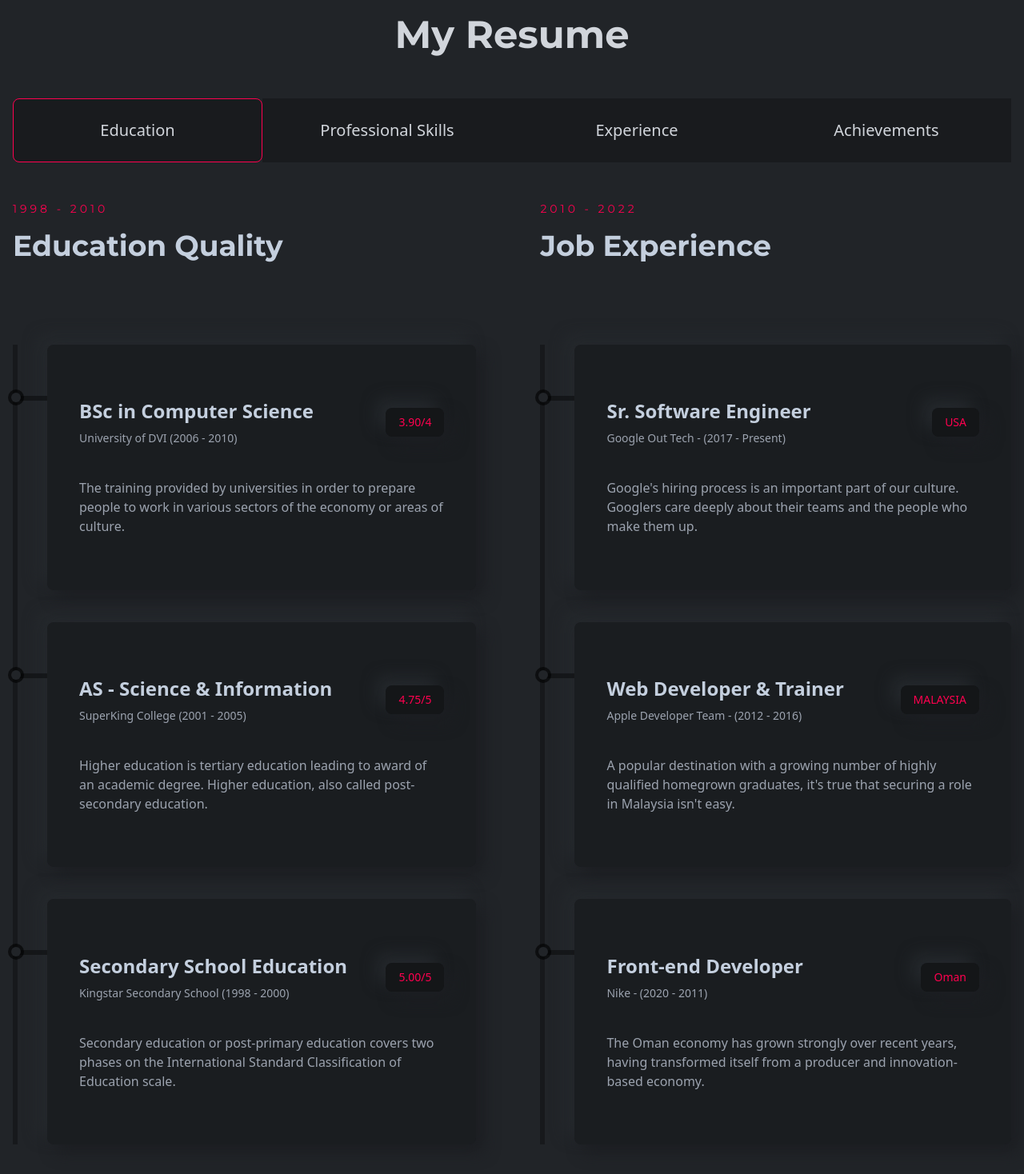
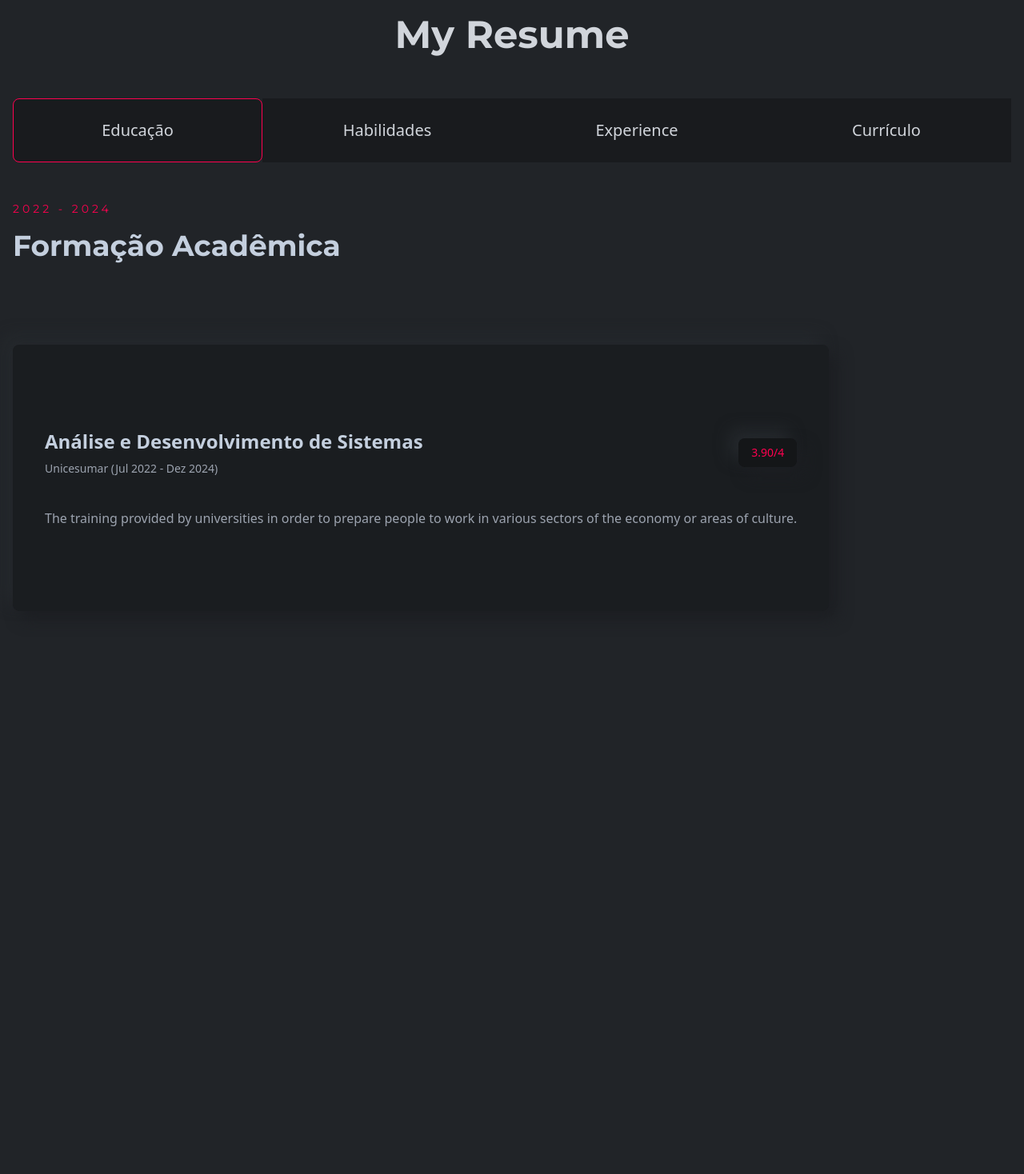
Before and after one commit to Lul4t3ch/portfolio-website, a React (Create React App) app: page / in a window 1280 px wide. Shown: the part 782-2250 px from the top of the page at 80% size. Built offline with nearby package versions, Linux system fonts and the light colour scheme.

Commit message:
alterações no projeto em andamento

```diff
--- a/src/App.js
+++ b/src/App.js
@@ -1,8 +1,6 @@
 import React from "react";
 import Banner from "./components/banner/Banner";
 import Contact from "./components/contact/Contact";
-import Features from "./components/features/Features";
-import Footer from "./components/footer/Footer";
 import FooterBottom from "./components/footer/FooterBottom";
 import Navbar from "./components/navbar/Navbar";
 import Projects from "./components/projects/Projects";
@@ -17,7 +15,6 @@ function App() {
         <Resume />
         <Projects />
         <Contact />
-        <Footer />
         <FooterBottom />
       </div>
     </div>
--- a/src/components/banner/Media.jsx
+++ b/src/components/banner/Media.jsx
@@ -10,13 +10,19 @@ const Media = () => {
           </h2>
           <div className="flex gap-4">
             <span className="bannerIcon">
-              <FaLinkedinIn />
+              <a href="https://www.linkedin.com/in/luishenrique-dev/">
+                <FaLinkedinIn />
+              </a>
             </span>
             <span className="bannerIcon">
+              <a href="https://api.whatsapp.com/send?phone=5575998535323&text=">
               <FaWhatsapp />
+              </a>
             </span>
             <span className="bannerIcon">
+              <a href="https://github.com/Lul4t3ch">
               <FaGithub />
+              </a>
             </span>
           </div>
         </div>
--- a/src/components/contact/Contact.js
+++ b/src/components/contact/Contact.js
@@ -51,7 +51,7 @@ const Contact = () => {
       className="w-full py-20 border-b-[1px] border-b-black"
     >
       <div className="flex justify-center items-center text-center">
-        <Title title="CONTACT" des="Contact With Me" />
+        <Title title="CONTATO" des="CONTATO POR EMAIL" />
       </div>
       <div className="w-full">
         <div className="w-full h-auto flex flex-col lgl:flex-row justify-between">
@@ -71,7 +71,7 @@ const Contact = () => {
               <div className="w-full flex flex-col lgl:flex-row gap-10">
                 <div className="w-full lgl:w-1/2 flex flex-col gap-4">
                   <p className="text-sm text-gray-400 uppercase tracking-wide">
-                    Your name
+                    Seu nome
                   </p>
                   <input
                     onChange={(e) => setUsername(e.target.value)}
@@ -85,7 +85,7 @@ const Contact = () => {
                 </div>
                 <div className="w-full lgl:w-1/2 flex flex-col gap-4">
                   <p className="text-sm text-gray-400 uppercase tracking-wide">
-                    Phone Number
+                    Telefone
                   </p>
                   <input
                     onChange={(e) => setPhoneNumber(e.target.value)}
@@ -114,7 +114,7 @@ const Contact = () => {
               </div>
               <div className="flex flex-col gap-4">
                 <p className="text-sm text-gray-400 uppercase tracking-wide">
-                  Subject
+                  Assunto
                 </p>
                 <input
                   onChange={(e) => setSubject(e.target.value)}
@@ -128,7 +128,7 @@ const Contact = () => {
               </div>
               <div className="flex flex-col gap-4">
                 <p className="text-sm text-gray-400 uppercase tracking-wide">
-                  Message
+                  Mensagem
                 </p>
                 <textarea
                   onChange={(e) => setMessage(e.target.value)}
@@ -145,7 +145,7 @@ const Contact = () => {
                   onClick={handleSend}
                   className="w-full h-12 bg-[#141518] rounded-lg text-base text-gray-400 tracking-wider uppercase hover:text-white duration-300 hover:border-[1px] hover:border-designColor border-transparent"
                 >
-                  Send Message
+                  Enviar mensagem
                 </button>
               </div>
               {errMsg && (
--- a/src/components/contact/ContactLeft.js
+++ b/src/components/contact/ContactLeft.js
@@ -1,5 +1,5 @@
 import React from 'react'
-import { FaFacebookF, FaTwitter, FaLinkedinIn } from "react-icons/fa";
+import { FaGithub, FaWhatsapp, FaLinkedinIn } from "react-icons/fa";
 import { contactImg } from "../../assets/index";
 
 const ContactLeft = () => {
@@ -11,32 +11,38 @@ const ContactLeft = () => {
         alt="contactImg"
       />
       <div className="flex flex-col gap-4">
-        <h3 className="text-3xl font-bold text-white">John Doe</h3>
+        <h3 className="text-3xl font-bold text-white">Luis Henrique</h3>
         <p className="text-lg font-normal text-gray-400">
-          MERN Stack Developer
+          DESENVOLVEDOR WEB
         </p>
         <p className="text-base text-gray-400 tracking-wide">
           Lorem ipsum, dolor sit amet consectetur adipisicing elit. Facilis
           ipsam autem cumque, accusantium dicta odio.
         </p>
         <p className="text-base text-gray-400 flex items-center gap-2">
-          Phone: <span className="text-lightText">+968 97859628</span>
+          Phone: <span className="text-lightText">+55 (75) 998535323</span>
         </p>
         <p className="text-base text-gray-400 flex items-center gap-2">
-          Email: <span className="text-lightText">noor.jsdivs@gmail.com</span>
+          Email: <span className="text-lightText">luissantosmatos15@gmail.com</span>
         </p>
       </div>
       <div className="flex flex-col gap-4">
         <h2 className="text-base uppercase font-titleFont mb-4">Find me in</h2>
         <div className="flex gap-4">
           <span className="bannerIcon">
-            <FaFacebookF />
+          <a href="https://www.linkedin.com/in/luishenrique-dev/">
+            <FaLinkedinIn />
+          </a>
           </span>
           <span className="bannerIcon">
-            <FaTwitter />
+          <a href="https://api.whatsapp.com/send?phone=5575998535323&text=">
+            <FaWhatsapp />
+          </a>
           </span>
           <span className="bannerIcon">
-            <FaLinkedinIn />
+          <a href="https://github.com/Lul4t3ch">
+            <FaGithub />
+          </a>
           </span>
         </div>
       </div>
--- a/src/components/resume/Education.js
+++ b/src/components/resume/Education.js
@@ -12,55 +12,15 @@ const Education = () => {
       {/* part one */}
       <div>
         <div className="py-6 lgl:py-12 font-titleFont flex flex-col gap-4">
-          <p className="text-sm text-designColor tracking-[4px]">1998 - 2010</p>
-          <h2 className="text-3xl md:text-4xl font-bold">Education Quality</h2>
+          <p className="text-sm text-designColor tracking-[4px]">2022 - 2024</p>
+          <h2 className="text-3xl md:text-4xl font-bold">Formação Acadêmica</h2>
         </div>
-        <div className="mt-6 lgl:mt-14 w-full h-[1000px] border-l-[6px] border-l-black border-opacity-30 flex flex-col gap-10">
+        <div className="mt-6 lgl:mt-14 w-full h-[1000px] flex flex-col gap-10">
           <ResumeCard
-            title="BSc in Computer Science"
-            subTitle="University of DVI (2006 - 2010)"
+            title="Análise e Desenvolvimento de Sistemas"
+            subTitle="Unicesumar (Jul 2022 - Dez 2024)"
             result="3.90/4"
             des="The training provided by universities in order to prepare people to work in various sectors of the economy or areas of culture."
-          />
-          <ResumeCard
-            title="AS - Science & Information"
-            subTitle="SuperKing College (2001 - 2005)"
-            result="4.75/5"
-            des="Higher education is tertiary education leading to award of an academic degree. Higher education, also called post-secondary education."
-          />
-          <ResumeCard
-            title="Secondary School Education"
-            subTitle="Kingstar Secondary School (1998 - 2000)"
-            result="5.00/5"
-            des="Secondary education or post-primary education covers two phases on the International Standard Classification of Education scale."
-          />
-        </div>
-      </div>
-      {/* part Two */}
-
-      <div>
-        <div className="py-6 lgl:py-12 font-titleFont flex flex-col gap-4">
-          <p className="text-sm text-designColor tracking-[4px]">2010 - 2022</p>
-          <h2 className="text-3xl md:text-4xl font-bold">Job Experience</h2>
-        </div>
-        <div className="mt-6 lgl:mt-14 w-full h-[1000px] border-l-[6px] border-l-black border-opacity-30 flex flex-col gap-10">
-          <ResumeCard
-            title="Sr. Software Engineer"
-            subTitle="Google Out Tech - (2017 - Present)"
-            result="USA"
-            des="Google's hiring process is an important part of our culture. Googlers care deeply about their teams and the people who make them up."
-          />
-          <ResumeCard
-            title="Web Developer & Trainer"
-            subTitle="Apple Developer Team - (2012 - 2016)"
-            result="MALAYSIA"
-            des="A popular destination with a growing number of highly qualified homegrown graduates, it's true that securing a role in Malaysia isn't easy."
-          />
-          <ResumeCard
-            title="Front-end Developer"
-            subTitle="Nike - (2020 - 2011)"
-            result="Oman"
-            des="The Oman economy has grown strongly over recent years, having transformed itself from a producer and innovation-based economy."
           />
         </div>
       </div>
--- a/src/components/resume/Resume.js
+++ b/src/components/resume/Resume.js
@@ -30,7 +30,7 @@ const Resume = () => {
                 : "border-transparent"
             } resumeLi`}
           >
-            Education
+            Educação
           </li>
           <li
             onClick={() =>
@@ -43,7 +43,7 @@ const Resume = () => {
               skillData ? "border-designColor rounded-lg" : "border-transparent"
             } resumeLi`}
           >
-            Professional Skills
+            Habilidades
           </li>
           <li
             onClick={() =>
@@ -73,7 +73,7 @@ const Resume = () => {
                 : "border-transparent"
             } resumeLi`}
           >
-            Achievements
+            Currículo
           </li>
         </ul>
       </div>
--- a/src/components/resume/ResumeCard.js
+++ b/src/components/resume/ResumeCard.js
@@ -3,11 +3,6 @@ import React from 'react'
 const ResumeCard = ({title,subTitle,result,des}) => {
   return (
     <div className="w-full h-1/3 group flex">
-      <div className="w-10 h-[6px] bgOpacity mt-16 relative">
-        <span className="absolute w-5 h-5 rounded-full -top-2 -left-3 flex justify-center items-center bg-black bg-opacity-60">
-          <span className="w-3 h-3 rounded-full bg-bodyColor inline-flex group-hover:bg-designColor duration-300"></span>
-        </span>
-      </div>
       <div className="w-full bg-black bg-opacity-20 hover:bg-opacity-30 duration-300  rounded-lg p-4 lgl:px-10 flex flex-col justify-center gap-6 lgl:gap-10 shadow-shadowOne">
         <div className="flex flex-col lgl:flex-row justify-between gap-4 lgl:gap-0 lgl:items-center">
           <div>
```
